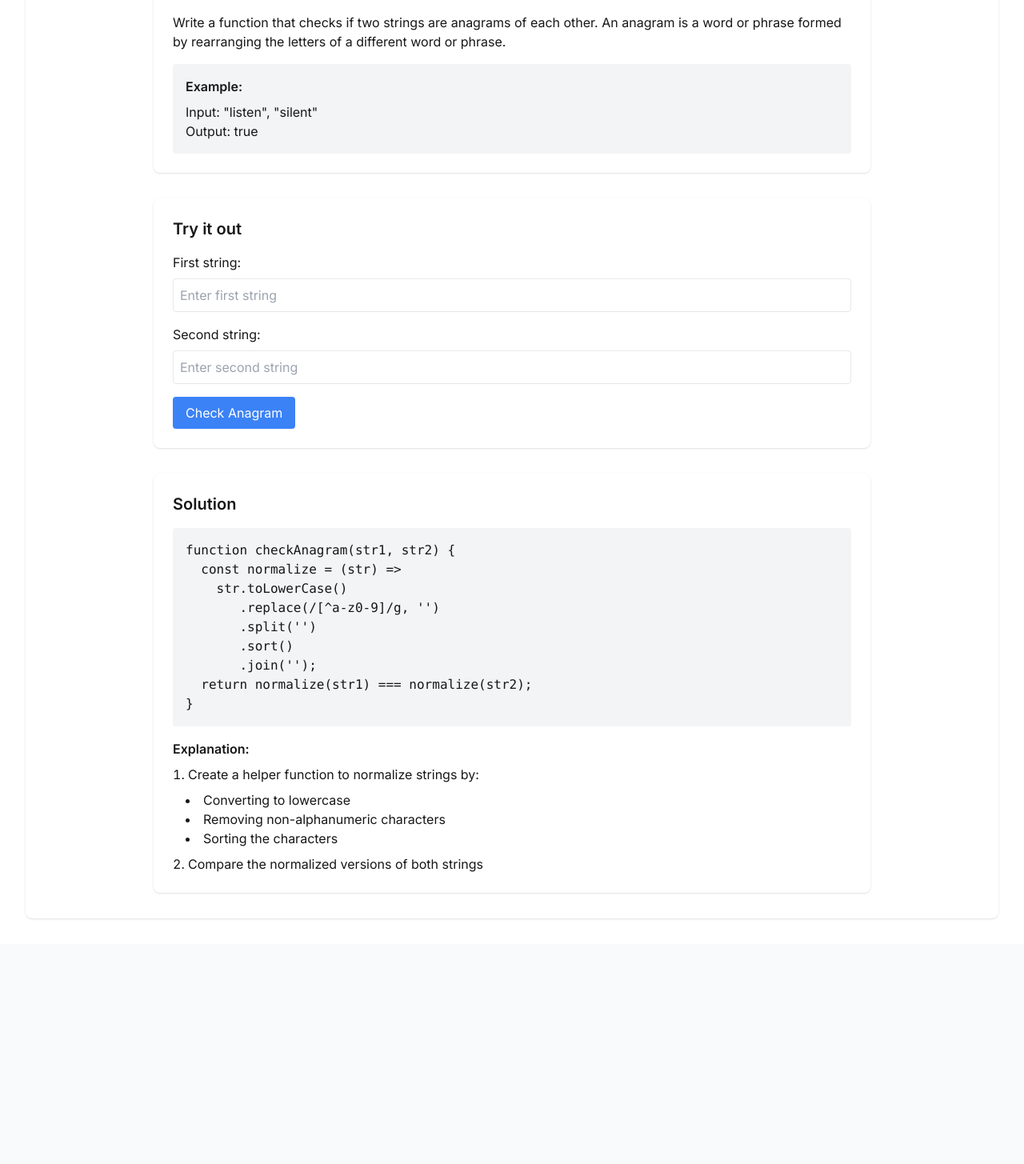
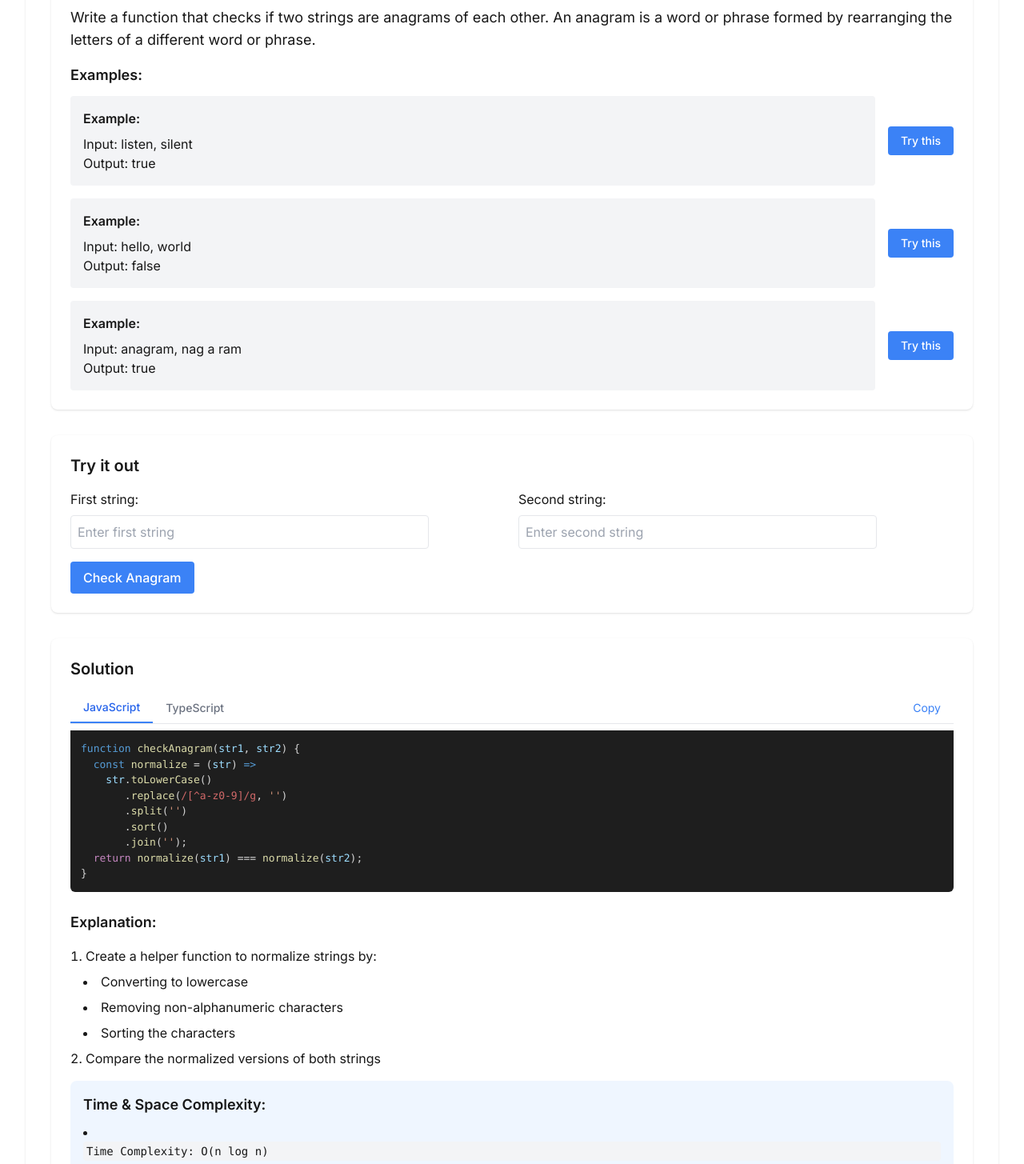
Before and after one commit to kova1chuk/live-code-s, a Next.js app: page /array-string-manipulation/check-anagram in a window 1280 px wide. Shown: the part 408-1863 px from the top of the page at 80% size. Before the commit the page ends 1588 px from the top, so only its background shows below. Built offline with nearby package versions, Linux system fonts and the light colour scheme.

Commit message:
feat: update check for anagrams

```diff
--- a/app/array-string-manipulation/check-anagram/page.tsx
+++ b/app/array-string-manipulation/check-anagram/page.tsx
@@ -1,14 +1,31 @@
-'use client';
-import { useState } from 'react';
+"use client";
+import { useState } from "react";
+import SectionBox from "@/components/SectionBox";
+import Input from "@/components/Input";
+import Button from "@/components/Button";
+import Typography from "@/components/Typography";
+import List, { ListItem } from "@/components/List";
+import CodeBlock from "@/components/CodeBlock";
+import ExampleRow from "@/components/ExampleRow";
 
 export default function CheckAnagram() {
-  const [str1, setStr1] = useState('');
-  const [str2, setStr2] = useState('');
+  const [str1, setStr1] = useState("");
+  const [str2, setStr2] = useState("");
   const [result, setResult] = useState<boolean | null>(null);
+  const [examples] = useState([
+    { input: "listen, silent", output: "true" },
+    { input: "hello, world", output: "false" },
+    { input: "anagram, nag a ram", output: "true" },
+  ]);
 
   const checkAnagram = (str1: string, str2: string) => {
     const normalize = (str: string) =>
-      str.toLowerCase().replace(/[^a-z0-9]/g, '').split('').sort().join('');
+      str
+        .toLowerCase()
+        .replace(/[^a-z0-9]/g, "")
+        .split("")
+        .sort()
+        .join("");
     return normalize(str1) === normalize(str2);
   };
 
@@ -17,69 +34,14 @@ export default function CheckAnagram() {
     setResult(checkAnagram(str1, str2));
   };
 
-  return (
-    <div className="min-h-screen p-8">
-      <main className="max-w-4xl mx-auto">
-        <h1 className="text-3xl font-bold mb-8">Check for Anagram</h1>
+  const handleExampleClick = (example: { input: string; output: string }) => {
+    const [exStr1, exStr2] = example.input.split(",").map((s) => s.trim());
+    setStr1(exStr1);
+    setStr2(exStr2);
+    setResult(example.output === "true");
+  };
 
-        <div className="space-y-8">
-          <section className="bg-white dark:bg-gray-800 p-6 rounded-lg shadow">
-            <h2 className="text-xl font-semibold mb-4">Problem Description</h2>
-            <p className="mb-4">
-              Write a function that checks if two strings are anagrams of each other.
-              An anagram is a word or phrase formed by rearranging the letters of a different word or phrase.
-            </p>
-            <div className="bg-gray-100 dark:bg-gray-700 p-4 rounded">
-              <h3 className="font-semibold mb-2">Example:</h3>
-              <p>Input: "listen", "silent"</p>
-              <p>Output: true</p>
-            </div>
-          </section>
-
-          <section className="bg-white dark:bg-gray-800 p-6 rounded-lg shadow">
-            <h2 className="text-xl font-semibold mb-4">Try it out</h2>
-            <form onSubmit={handleSubmit} className="space-y-4">
-              <div>
-                <label htmlFor="str1" className="block mb-2">First string:</label>
-                <input
-                  type="text"
-                  id="str1"
-                  value={str1}
-                  onChange={(e) => setStr1(e.target.value)}
-                  className="w-full p-2 border rounded dark:bg-gray-700 dark:border-gray-600"
-                  placeholder="Enter first string"
-                />
-              </div>
-              <div>
-                <label htmlFor="str2" className="block mb-2">Second string:</label>
-                <input
-                  type="text"
-                  id="str2"
-                  value={str2}
-                  onChange={(e) => setStr2(e.target.value)}
-                  className="w-full p-2 border rounded dark:bg-gray-700 dark:border-gray-600"
-                  placeholder="Enter second string"
-                />
-              </div>
-              <button
-                type="submit"
-                className="px-4 py-2 bg-blue-500 text-white rounded hover:bg-blue-600 transition-colors"
-              >
-                Check Anagram
-              </button>
-            </form>
-            {result !== null && (
-              <div className="mt-4 p-4 bg-gray-100 dark:bg-gray-700 rounded">
-                <p className="font-semibold">Result:</p>
-                <p>{result ? 'The strings are anagrams!' : 'The strings are not anagrams.'}</p>
-              </div>
-            )}
-          </section>
-
-          <section className="bg-white dark:bg-gray-800 p-6 rounded-lg shadow">
-            <h2 className="text-xl font-semibold mb-4">Solution</h2>
-            <pre className="bg-gray-100 dark:bg-gray-700 p-4 rounded overflow-x-auto">
-              <code>{`function checkAnagram(str1, str2) {
+  const jsSolution = `function checkAnagram(str1, str2) {
   const normalize = (str) =>
     str.toLowerCase()
        .replace(/[^a-z0-9]/g, '')
@@ -87,24 +49,140 @@ export default function CheckAnagram() {
        .sort()
        .join('');
   return normalize(str1) === normalize(str2);
-}`}</code>
-            </pre>
-            <div className="mt-4">
-              <h3 className="font-semibold mb-2">Explanation:</h3>
-              <ol className="list-decimal list-inside space-y-2">
-                <li>Create a helper function to normalize strings by:
-                  <ul className="list-disc list-inside ml-4 mt-2">
-                    <li>Converting to lowercase</li>
-                    <li>Removing non-alphanumeric characters</li>
-                    <li>Sorting the characters</li>
-                  </ul>
-                </li>
-                <li>Compare the normalized versions of both strings</li>
-              </ol>
+}`;
+
+  const tsSolution = `function checkAnagram(str1: string, str2: string): boolean {
+  const normalize = (str: string): string =>
+    str.toLowerCase()
+       .replace(/[^a-z0-9]/g, '')
+       .split('')
+       .sort()
+       .join('');
+  return normalize(str1) === normalize(str2);
+}`;
+
+  return (
+    <div className="p-4 sm:p-6 md:p-8">
+      <Typography
+        variant="h2"
+        className="mb-4 sm:mb-6 text-2xl sm:text-3xl font-bold"
+      >
+        Check for Anagram
+      </Typography>
+
+      <div className="space-y-6 sm:space-y-8">
+        <SectionBox title="Problem Description">
+          <div className="space-y-4">
+            <Typography className="text-base sm:text-lg">
+              Write a function that checks if two strings are anagrams of each
+              other. An anagram is a word or phrase formed by rearranging the
+              letters of a different word or phrase.
+            </Typography>
+            <div className="space-y-3">
+              <Typography variant="h3" className="text-lg font-semibold">
+                Examples:
+              </Typography>
+              <div className="flex flex-col gap-4">
+                {examples.map((example, index) => (
+                  <ExampleRow
+                    key={index}
+                    input={example.input}
+                    output={example.output}
+                    onClick={() => handleExampleClick(example)}
+                  />
+                ))}
+              </div>
             </div>
-          </section>
-        </div>
-      </main>
+          </div>
+        </SectionBox>
+
+        <SectionBox title="Try it out">
+          <div className="space-y-4">
+            <form onSubmit={handleSubmit} className="space-y-4">
+              <div className="grid grid-cols-1 sm:grid-cols-2 gap-4">
+                <div className="max-w-md">
+                  <Input
+                    id="str1"
+                    label="First string:"
+                    value={str1}
+                    onChange={setStr1}
+                    placeholder="Enter first string"
+                  />
+                </div>
+                <div className="max-w-md">
+                  <Input
+                    id="str2"
+                    label="Second string:"
+                    value={str2}
+                    onChange={setStr2}
+                    placeholder="Enter second string"
+                  />
+                </div>
+              </div>
+              <Button type="submit" className="w-full sm:w-auto">
+                Check Anagram
+              </Button>
+            </form>
+            {result !== null && (
+              <div className="mt-4 p-4 bg-gray-100 dark:bg-gray-700 rounded-lg">
+                <Typography variant="h3" className="text-lg font-semibold mb-2">
+                  Result:
+                </Typography>
+                <Typography className="text-base sm:text-lg">
+                  {result
+                    ? "The strings are anagrams!"
+                    : "The strings are not anagrams."}
+                </Typography>
+              </div>
+            )}
+          </div>
+        </SectionBox>
+
+        <SectionBox title="Solution">
+          <div className="space-y-6">
+            <div className="space-y-4">
+              <CodeBlock jsCode={jsSolution} tsCode={tsSolution} />
+            </div>
+            <div className="space-y-4">
+              <Typography variant="h3" className="text-lg font-semibold">
+                Explanation:
+              </Typography>
+              <List type="ordered" className="space-y-2">
+                <ListItem>
+                  Create a helper function to normalize strings by:
+                  <List type="unordered" className="ml-4 mt-2">
+                    <ListItem>Converting to lowercase</ListItem>
+                    <ListItem>Removing non-alphanumeric characters</ListItem>
+                    <ListItem>Sorting the characters</ListItem>
+                  </List>
+                </ListItem>
+                <ListItem>
+                  Compare the normalized versions of both strings
+                </ListItem>
+              </List>
+              <div className="mt-4 p-4 bg-blue-50 dark:bg-blue-900/20 rounded-lg">
+                <Typography variant="h3" className="text-lg font-semibold mb-2">
+                  Time & Space Complexity:
+                </Typography>
+                <List type="unordered" className="space-y-1">
+                  <ListItem>
+                    <Typography variant="code">
+                      Time Complexity: O(n log n)
+                    </Typography>{" "}
+                    - Due to sorting
+                  </ListItem>
+                  <ListItem>
+                    <Typography variant="code">
+                      Space Complexity: O(n)
+                    </Typography>{" "}
+                    - For storing the sorted strings
+                  </ListItem>
+                </List>
+              </div>
+            </div>
+          </div>
+        </SectionBox>
+      </div>
     </div>
   );
 }
--- /dev/null
+++ b/components/ExampleRow.tsx
@@ -0,0 +1,27 @@
+import ExampleBox from "./ExampleBox";
+import Button from "./Button";
+
+interface ExampleRowProps {
+  input: string;
+  output: string;
+  buttonLabel?: string;
+  onClick?: () => void;
+}
+
+export default function ExampleRow({
+  input,
+  output,
+  buttonLabel = "Try this",
+  onClick,
+}: ExampleRowProps) {
+  return (
+    <div className="flex flex-col sm:flex-row sm:items-center gap-2 sm:gap-4">
+      <div className="flex-1">
+        <ExampleBox input={input} output={output} />
+      </div>
+      <Button onClick={onClick} className="text-sm px-4 py-2 w-full sm:w-auto">
+        {buttonLabel}
+      </Button>
+    </div>
+  );
+}
--- a/components/Header.tsx
+++ b/components/Header.tsx
@@ -59,6 +59,10 @@ export default function Header() {
         {
           name: "Reverse a String",
           path: "/array-string-manipulation/reverse-string",
+        },
+        {
+          name: "Check for Anagram",
+          path: "/array-string-manipulation/check-anagram",
         },
         {
           name: "Array Methods",
```
